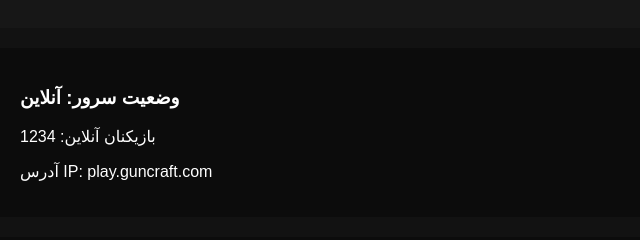
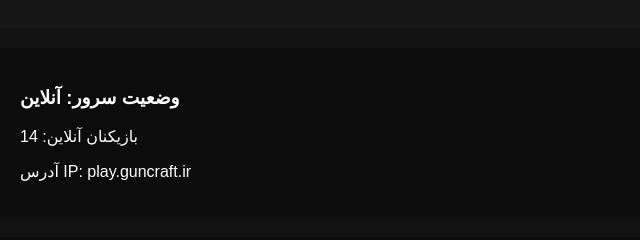
Before and after one commit to Guncreaft99/guncreaft, a plain HTML site: page index.html in a window 1280 px wide. Shown: the part 940-1180 px from the top of the page, 0-640 px from the left. Drawn offline with Linux system fonts and the light colour scheme.

Commit message:
Update index.html

```diff
--- a/index.html
+++ b/index.html
@@ -173,8 +173,8 @@
 
     <div class="server-status">
         <h3>وضعیت سرور: آنلاین</h3>
-        <p>بازیکنان آنلاین: 1234</p>
-        <p>آدرس IP: play.guncraft.com</p>
+        <p>بازیکنان آنلاین: 14</p>
+        <p>آدرس IP: play.guncraft.ir</p>
     </div>
 
     <div class="leaderboard" id="leaderboard">
```
